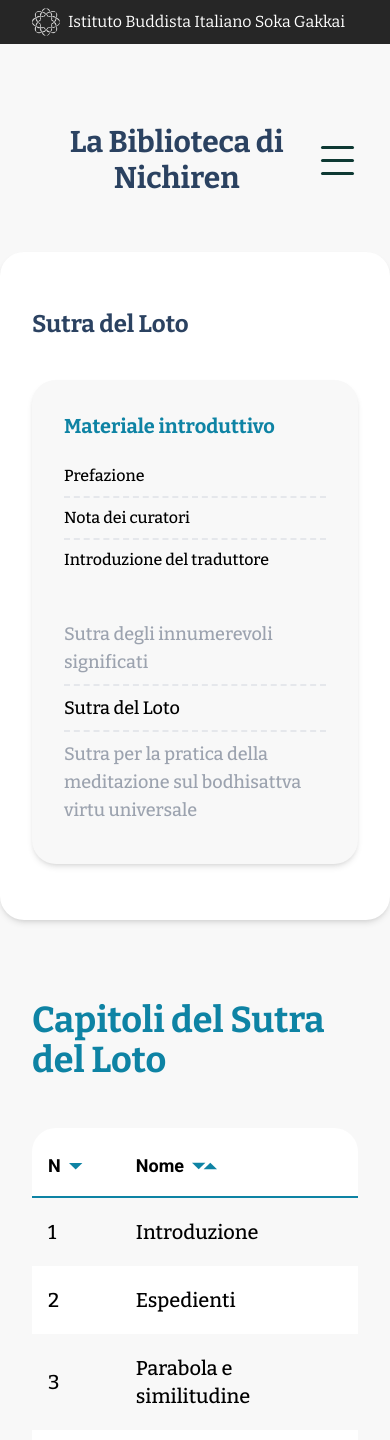
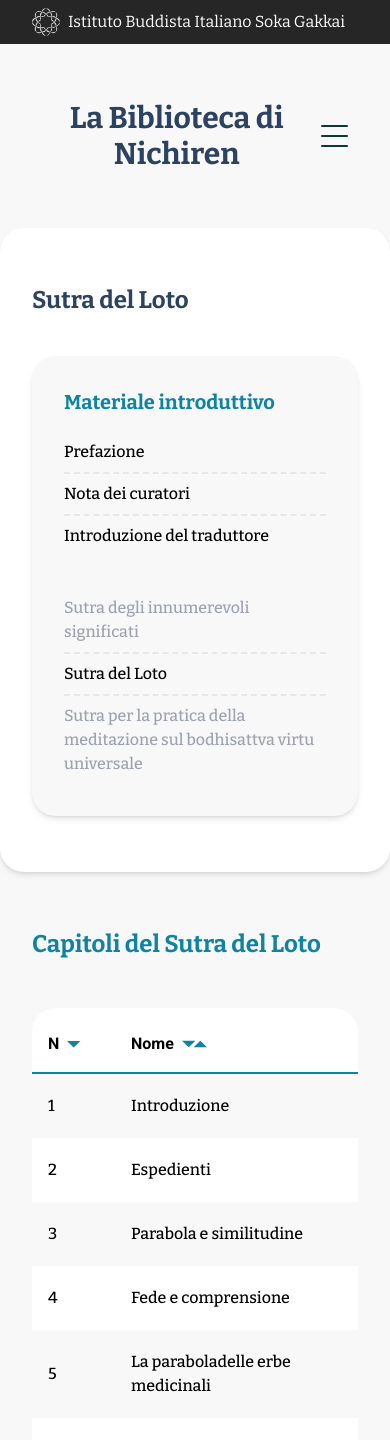
Before and after one commit to upalatucci/biblioteca-nextjs, a Next.js app: page /sutra-del-loto in a window 390 px wide. Shown: the top 1440 px of the page. Built offline with nearby package versions, Linux system fonts and the light colour scheme.

Commit message:
fix: mobile style rsnd - sdl page

```diff
--- a/components/BookDescription.tsx
+++ b/components/BookDescription.tsx
@@ -99,7 +99,7 @@ const BookDescription: React.FC<BookDescriptionProps> = ({
                         "pointer-events-none": !chapter.slug
                       })}
                     >
-                      <span className="font-medium text-lg">
+                      <span className="font-medium text-md md:text-lg">
                         {chapter.title.replace("Appendice", "")}
                       </span>
                     </a>
--- a/components/GoshoList/GoshoListTable.tsx
+++ b/components/GoshoList/GoshoListTable.tsx
@@ -28,7 +28,7 @@ const GoshoListTable: React.FC<GoshoListTableType> = ({
 
   return (
     <>
-      <table className="mt-4 text-lg w-full table-auto bg-white rounded-3xl border-collapse">
+      <table className="mt-4 text-md md:text-lg w-full table-auto bg-white rounded-3xl border-collapse">
         <thead className="text-left">
           <tr className="border-b-2 border-primary">
             <GoshoTableSortButton
--- a/components/GoshoList/GoshoTableSortButton.tsx
+++ b/components/GoshoList/GoshoTableSortButton.tsx
@@ -88,7 +88,7 @@ const GoshoTableSortButton: React.FC<GoshoTableSortButtonProps> = ({
     <th className="p-4 pt-6">
       <button
         onClick={() => onClick(field, !ascendent)}
-        className="flex items-center font-sans text-lg"
+        className="flex items-center font-sans"
       >
         {title}
         {icon}
--- a/components/Navbar/HomeNavbar.tsx
+++ b/components/Navbar/HomeNavbar.tsx
@@ -48,7 +48,7 @@ const HomeNavbar = () => {
             </a>
           </Link>
         </div>
-        <nav className="container max-w-[1400px] mx-auto flex items-center justify-between mt-14 relative">
+        <nav className="container max-w-[1400px] mx-auto flex items-center justify-between mt-8 relative">
           <span className="lg:hidden"></span>
           <Link href="/" passHref>
             <a>
--- a/components/PostMenu.tsx
+++ b/components/PostMenu.tsx
@@ -78,7 +78,7 @@ const PostMenu: React.FC<PostMenuProps> = ({
           onClose={() => setOpenShareModal(false)}
         />
       )}
-      <div className="gap-10 p-10 w-full text-md mb-4 rounded-3xl shadow-md bg-defaultBg flex flex-col md:flex-row items-center justify-start">
+      <div className="gap-10 p-8 md:p-10 w-full text-md rounded-3xl shadow-md bg-defaultBg flex flex-col md:flex-row items-center justify-start">
         {image && (
           <Link href={imageLink ?? "#"}>
             <a>
@@ -88,11 +88,11 @@ const PostMenu: React.FC<PostMenuProps> = ({
             </a>
           </Link>
         )}
-        <ul className="flex items-center justify-start gap-10 flex-wrap w-full">
+        <ul className="flex flex-col sm:flex-row items-start sm:items-center justify-start gap-1 md:gap-10 flex-wrap w-full">
           <li className="lg:mx-0 py-2 hover:text-primary">
             <button
               onClick={share}
-              className="flex items-center gap-2 font-sans text-lg"
+              className="flex items-center gap-2 font-sans text-md lg:text-lg"
             >
               <Image src={shareIcon} alt="Condividi" width={15} height={15} />{" "}
               Condividi
@@ -101,16 +101,16 @@ const PostMenu: React.FC<PostMenuProps> = ({
           <li className="lg:mx-0 py-2 hover:text-primary">
             <button
               onClick={() => print()}
-              className="flex items-center gap-2 font-sans text-lg"
+              className="flex items-center gap-2 font-sans text-md lg:text-lg"
             >
               <Image src={printIcon} alt="Stampa" width={15} height={15} />{" "}
               Stampa
             </button>
           </li>
           {/* <li className="lg:mx-0 py-1">Ascolta l&apos;audio</li> */}
-          <li className="lg:mx-0 py-2 hover:text-primary font-sans text-lg">
+          <li className="lg:mx-0 py-2 hover:text-primary font-sans text-md lg:text-lg">
             <button
-              className="flex items-center gap-2 font-sans text-lg"
+              className="flex items-center gap-2 font-sans text-md lg:text-lg"
               onClick={rotateFontSizes}
             >
               <Image
@@ -128,10 +128,10 @@ const PostMenu: React.FC<PostMenuProps> = ({
           )}
 
           {withBackgrounds && (
-            <li className="py-1 hover:text-primary">
+            <li className="py-2 hover:text-primary">
               <a
                 href="#cenni_storici"
-                className="flex items-center gap-3 font-sans text-lg"
+                className="flex items-center gap-3 font-sans text-md lg:text-lg"
               >
                 <Image
                   src={backgroundIcon}
@@ -144,10 +144,10 @@ const PostMenu: React.FC<PostMenuProps> = ({
             </li>
           )}
           {withNotes && (
-            <li className="py-1 hover:text-primary">
+            <li className="py-2 hover:text-primary">
               <a
                 href="#note"
-                className="flex items-center gap-3 font-sans text-lg"
+                className="flex items-center gap-3 font-sans text-md lg:text-lg"
               >
                 <Image
                   src={notesIcon}
--- a/pages/rsnd/[slug].tsx
+++ b/pages/rsnd/[slug].tsx
@@ -79,10 +79,10 @@ export default function PostPage({ post }) {
       <main>
         <div className="bg-defaultBg">
           <div className="">
-            <div className="bg-white py-20 lg:py-32 print:py-0 px-8 rounded-xl shadow-md print:rounded-none print:shadow-none">
+            <div className="bg-white py-14 lg:py-32 px-8 print:py-0 rounded-3xl shadow-md print:rounded-none print:shadow-none">
               <div className="container mx-auto max-w-[1400px] print:py-0">
                 <h2
-                  className="text-3xl md:text-4xl  container text-secondary font-bold print:mb-4"
+                  className="text-2xl md:text-4xl container text-secondary font-bold print:mb-4"
                   dangerouslySetInnerHTML={{
                     __html: `${
                       isMainBookContent
@@ -91,9 +91,9 @@ export default function PostPage({ post }) {
                     } ${highlightedPost.title.rendered}`,
                   }}
                 ></h2>
-                <p className="text-gray-400 pb-14">
+                <p className="pb-14">
                   <Link href={rsndLink}>
-                    <a className="font-sans font-medium text-xl text-gray-500 hover:text-primary">
+                    <a className="font-sans font-medium text-md md:text-xl text-gray-500 hover:text-primary">
                       RSND, VOLUME {isFirstVolume ? "I" : "II"}
                     </a>
                   </Link>
--- a/pages/sutra-del-loto/index.tsx
+++ b/pages/sutra-del-loto/index.tsx
@@ -70,14 +70,14 @@ export default function RSND1() {
           />
         )}
         {jsonData.length > 0 ? (
-          <section className="py-20 lg:py-32 px-8" id="gosho-list">
+          <section className="py-14 lg:py-32 px-8" id="gosho-list">
             <div className="container min-h-[50vh] mx-auto max-w-[1400px]">
-              <h2 className="text-4xl md:text-3xl text-primary font-bold mb-8">
+              <h2 className="text-2xl md:text-4xl text-primary font-bold mb-8">
                 Capitoli del Sutra del Loto
               </h2>
 
               <div className="overflow-auto pb-4">
-                <table className="mt-4 text-xl w-full table-auto bg-white rounded-3xl border-collapse">
+                <table className="mt-4 text-md md:text-lg w-full table-auto bg-white rounded-3xl border-collapse">
                   <thead className="text-left">
                     <tr className="border-b-2 border-primary">
                       <GoshoTableSortButton
@@ -111,9 +111,9 @@ export default function RSND1() {
                             {post.number}
                           </span>{" "}
                         </td>
-                        <td className="px-4 py-2  font-medium">
+                        <td className="px-4 py-2">
                           <Link href={`/sutra-del-loto/${post.slug}`}>
-                            <a className="flex hover:text-primary py-3">
+                            <a className="flex hover:text-primary py-3 font-medium">
                               <span
                                 dangerouslySetInnerHTML={{ __html: post.title }}
                               ></span>
--- a/styles/globals.scss
+++ b/styles/globals.scss
@@ -267,3 +267,23 @@ input[type="checkbox"]:disabled {
   color: var(--form-control-disabled);
   cursor: not-allowed;
 }
+::-webkit-scrollbar {
+  width: 7px;
+  height: 7px;
+}
+::-webkit-scrollbar-thumb {
+  background: var(--secondary-color);
+  border-radius: 10px;
+}
+::-webkit-scrollbar-track {
+  box-shadow: inset 0 0 5px var(--color-gray);
+  border-radius: 5px;
+}
+
+@media screen and (max-width:799px) {
+
+  th:nth-of-type(5), td:nth-of-type(5)
+   {
+    display: none;
+  }
+}
--- a/styles/nav.scss
+++ b/styles/nav.scss
@@ -38,8 +38,8 @@ nav {
     position: absolute;
     left: 0;
     top: 0;
-    height: 3px;
-    width: 33px;
+    height: 2px;
+    width: 27px;
     border-radius: 20px;
     background-color: #0e3933;
     display: block;
@@ -49,11 +49,11 @@ nav {
   }
 
   .ham:first-child {
-    top: -10px;
+    top: -8px;
   }
 
   .ham:last-child {
-    top: 10px;
+    top: 8px;
   }
 
   &.open .ham:first-child {
```
Also changed, not shown: public/nl-logo.svg (added).
